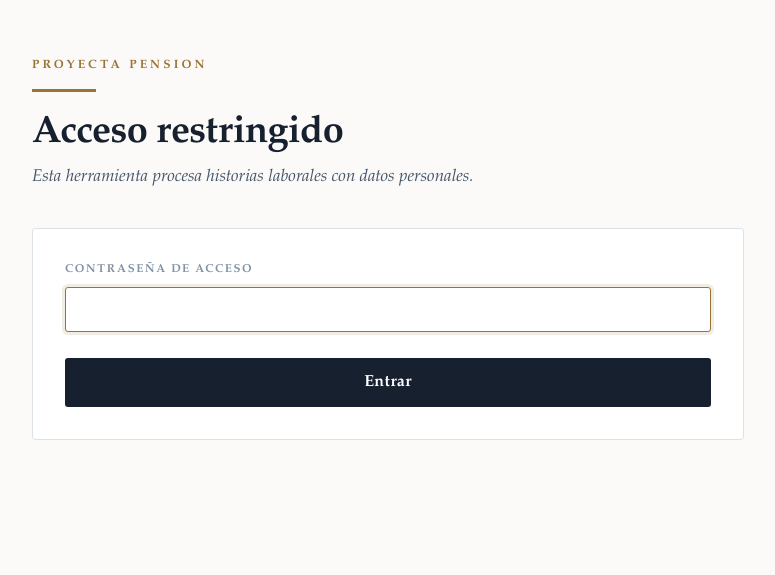
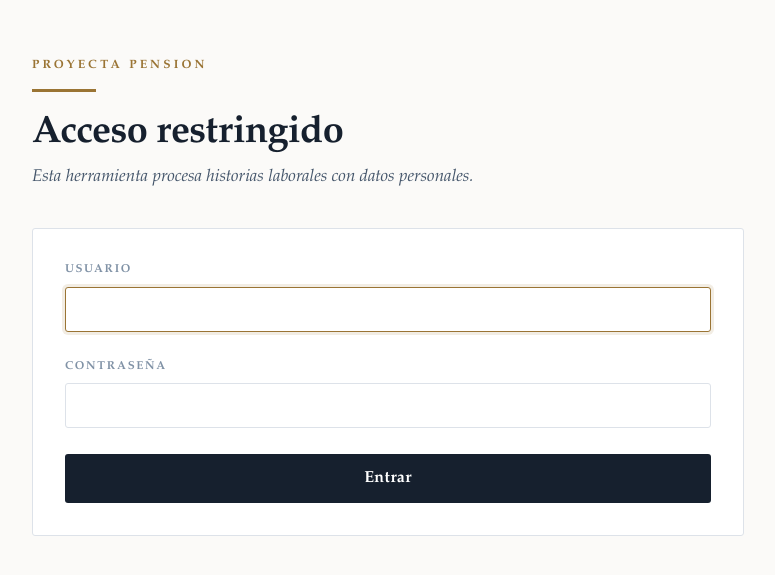
Before and after one commit to appifactorysas/ProyectaPension, a Flask app: template templates/login.html in a window 1280 px wide. Shown: the top 575 px of the page, without its empty margins (252-1027 px from the left). Run offline with Flask 3, Linux system fonts and the light colour scheme; the template is opened without the code that fills it, so the values that code supplies are empty.

Commit message:
Add username + password login (APP_USERNAME env var)
Co-Authored-By: Claude Opus 4.6 <noreply@anthropic.com>

```diff
--- a/app.py
+++ b/app.py
@@ -42,6 +42,7 @@ MAX_INTENTOS = int(os.environ.get('MAX_INTENTOS_LOGIN', '8'))
 BLOQUEO_SEG = int(os.environ.get('BLOQUEO_LOGIN_SEGUNDOS', '900'))
 
 ENTORNO = os.environ.get('ENTORNO', 'local').lower()   # 'local' | 'web'
+APP_USERNAME = os.environ.get('APP_USERNAME', '')
 APP_PASSWORD = os.environ.get('APP_PASSWORD', '')
 HTTPS_ENABLED = os.environ.get('HTTPS_ENABLED', '1').lower() not in ('0', 'false', 'no')
 
@@ -190,20 +191,22 @@ def login():
         if bloqueado(ip):
             flash('Demasiados intentos fallidos. Espera unos minutos.')
             return render_template('login.html'), 429
+        usuario = request.form.get('usuario', '')
         clave = request.form.get('clave', '')
-        if hmac.compare_digest(clave, APP_PASSWORD):
+        usuario_ok = (not APP_USERNAME) or hmac.compare_digest(usuario, APP_USERNAME)
+        clave_ok = hmac.compare_digest(clave, APP_PASSWORD)
+        if usuario_ok and clave_ok:
             session.clear()
             session['autorizado'] = True
             session.permanent = True
             limpiar_intentos(ip)
             destino = request.args.get('siguiente', '')
-            # Solo rutas internas: evita redirección abierta.
             if not destino.startswith('/') or destino.startswith('//'):
                 destino = url_for('index')
             return redirect(destino)
         fallo_login(ip)
         app.logger.warning('Intento de acceso fallido desde %s', ip)
-        flash('Contraseña incorrecta.')
+        flash('Usuario o contraseña incorrectos.')
     return render_template('login.html')
 
 
--- a/templates/login.html
+++ b/templates/login.html
@@ -7,8 +7,12 @@
 
 <form class="tarjeta" method="post">
   <div class="campo">
-    <label for="clave">Contraseña de acceso</label>
-    <input type="password" id="clave" name="clave" autocomplete="current-password" autofocus required>
+    <label for="usuario">Usuario</label>
+    <input type="text" id="usuario" name="usuario" autocomplete="username" autofocus required>
+  </div>
+  <div class="campo">
+    <label for="clave">Contraseña</label>
+    <input type="password" id="clave" name="clave" autocomplete="current-password" required>
   </div>
   <button type="submit">Entrar</button>
 </form>
```
